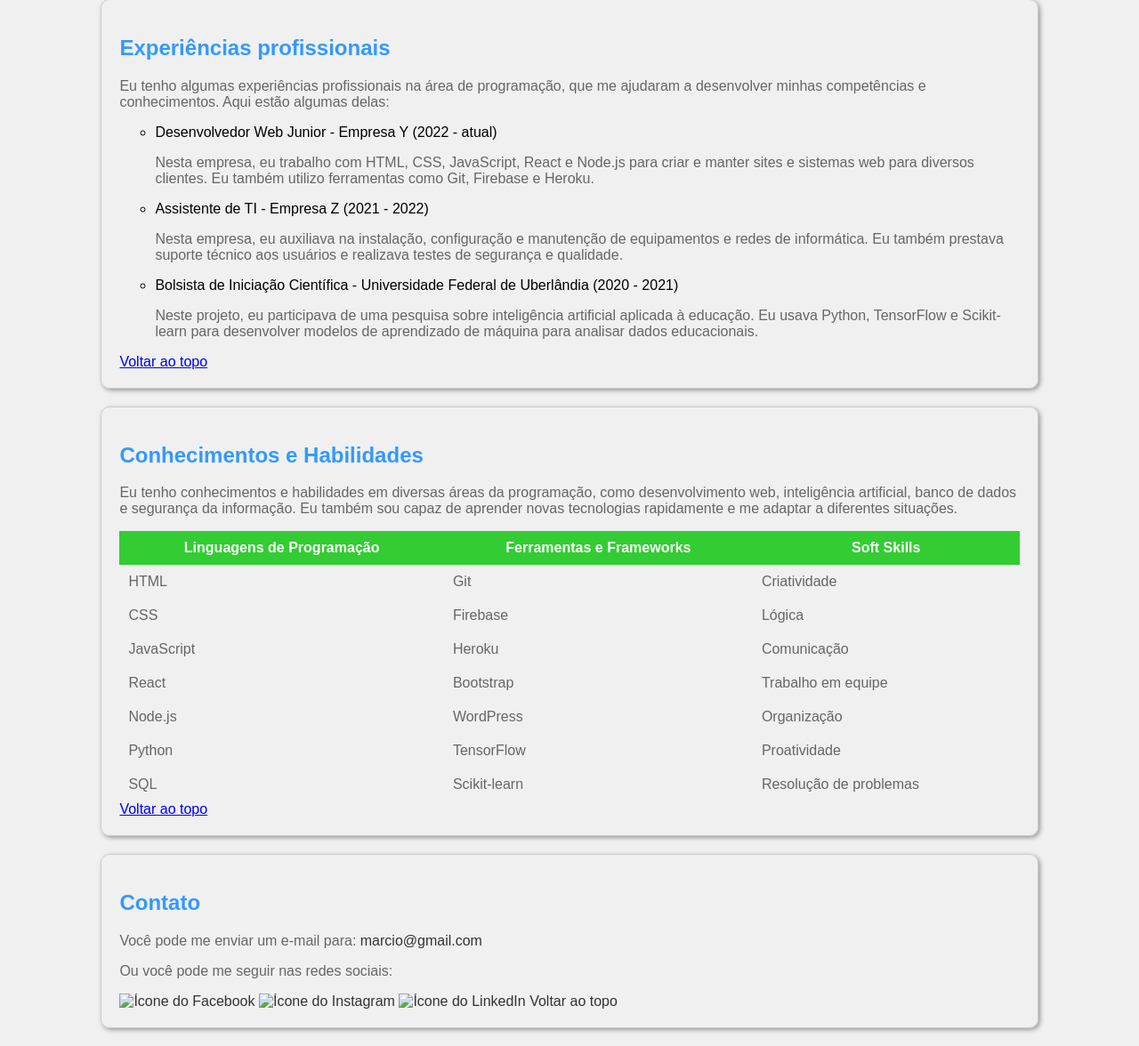
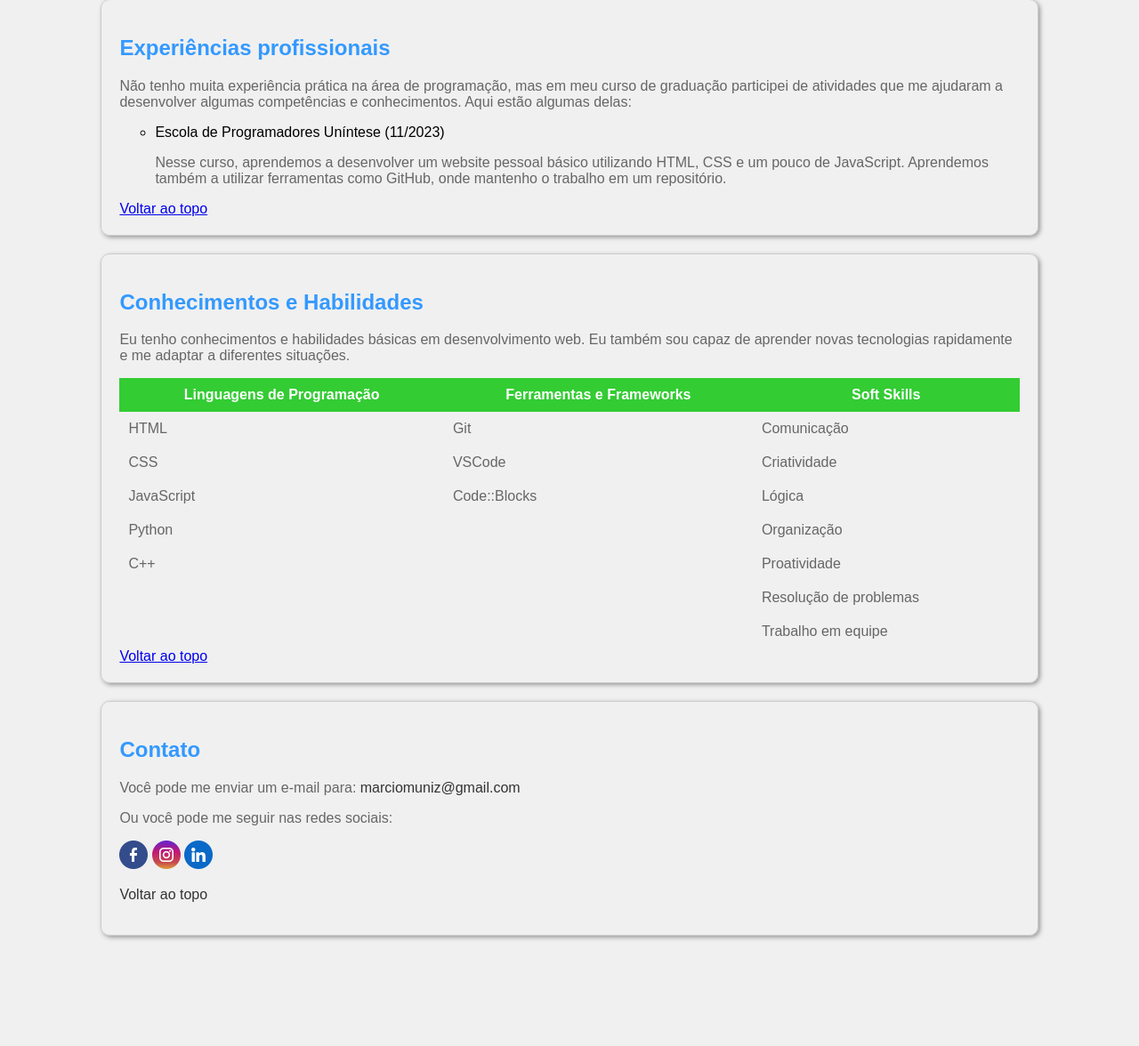
Before and after one commit to marciomunitz/escola-de-programadores, a plain HTML site: page index.html in a window 1280 px wide. Shown: the part 321-1497 px from the top of the page at 89% size. After the commit the page ends 1393 px from the top, so only its background shows below. Drawn offline with Linux system fonts and the light colour scheme.

Commit message:
Melhoria nos textos e imagens

```diff
--- a/index.html
+++ b/index.html
@@ -18,7 +18,7 @@
         <section>
             <div class="menuPrincipal">
                 <a href="https://melhoreseusresultados.com.br">
-                    <img width="50px" height="50px" src="img/free.png" alt="Logo da Escola de Programadores Uníntese"></a>
+                    <img width="50px" height="50px" src="img/logotipo.png" alt="Logo da Escola de Programadores Uníntese"></a>
                 <div class="menuPrincipalBotoes">
                     <a class="botaoMenuPrincipal" href="#sobreMim">Sobre mim</a>
                     <a class="botaoMenuPrincipal" href="#curriculo">Currículo</a>
@@ -31,7 +31,7 @@
         <section>
             <div id="sobreMim" class="container-sobreMim">
                 <h1>Marcio Muniz</h1>
-                <p>Olá, meu nome é Marcio e eu sou um aluno da Escola de Programadores Uníntese. Eu tenho 25 anos e moro em Uberlândia, Minas Gerais. Eu sou apaixonado por tecnologia e estou sempre buscando aprender novas habilidades e ferramentas para desenvolver soluções criativas e inovadoras. Meu objetivo é me tornar um profissional qualificado e reconhecido na área de programação.</p>
+                <p>Olá, meu nome é Marcio e eu sou um aluno do curso de Análise e Desenvolvimento de Sistemas da Faculdade Uníntese. Eu tenho 45 anos e moro em Uberlândia, Minas Gerais. Sou apaixonado por tecnologia e estou sempre buscando aprender novas habilidades e ferramentas para desenvolver soluções criativas e inovadoras. Meu objetivo é me tornar um profissional qualificado na área de programação.</p>
             <a href="#topo">Voltar ao topo</a>
             </div>
         </section>
@@ -39,14 +39,11 @@
         <section>
             <div id="curriculo" class="container-curriculo">
                 <h1>Experiências profissionais</h1>
-                <p>Eu tenho algumas experiências profissionais na área de programação, que me ajudaram a desenvolver minhas competências e conhecimentos. Aqui estão algumas delas:</p>
+                <p>Não tenho muita experiência prática na área de programação, mas em meu curso de graduação participei de atividades que me ajudaram a desenvolver algumas competências e conhecimentos. Aqui estão algumas delas:</p>
                 <ul>
-                    <li>Desenvolvedor Web Junior - Empresa Y (2022 - atual)</li>
-                    <p>Nesta empresa, eu trabalho com HTML, CSS, JavaScript, React e Node.js para criar e manter sites e sistemas web para diversos clientes. Eu também utilizo ferramentas como Git, Firebase e Heroku.</p>
-                    <li>Assistente de TI - Empresa Z (2021 - 2022)</li>
-                    <p>Nesta empresa, eu auxiliava na instalação, configuração e manutenção de equipamentos e redes de informática. Eu também prestava suporte técnico aos usuários e realizava testes de segurança e qualidade.</p>
-                    <li>Bolsista de Iniciação Científica - Universidade Federal de Uberlândia (2020 - 2021)</li>
-                    <p>Neste projeto, eu participava de uma pesquisa sobre inteligência artificial aplicada à educação. Eu usava Python, TensorFlow e Scikit-learn para desenvolver modelos de aprendizado de máquina para analisar dados educacionais.</p>
+                    <li>Escola de Programadores Uníntese (11/2023)</li>
+                    <p>Nesse curso, aprendemos a desenvolver um website pessoal básico utilizando HTML, CSS e um pouco de JavaScript. Aprendemos também a utilizar ferramentas como GitHub, onde mantenho o trabalho em um repositório.</p>
+                    </p>
                 </ul>
                 <a href="#topo">Voltar ao topo</a>
             </div>
@@ -55,11 +52,9 @@
         <section>
             <div id="skills" class="container-skills">
                 <h1>Conhecimentos e Habilidades</h1>
-                <p>Eu tenho conhecimentos e habilidades em diversas áreas da programação, como desenvolvimento web, inteligência artificial, banco de dados e segurança da informação. Eu também sou capaz de aprender novas tecnologias rapidamente e me adaptar a diferentes situações.</p>
+                <p>Eu tenho conhecimentos e habilidades básicas em desenvolvimento web. Eu também sou capaz de aprender novas tecnologias rapidamente e me adaptar a diferentes situações.</p>
 
                 <!-- Aqui eu usei uma tabela para organizar as skills em categorias -->
-                <!-- Você pode alterar as cores, fontes e tamanhos no arquivo CSS -->
-                <!-- Você também pode adicionar ou remover skills conforme sua preferência -->
 
                 <table class="tabela-skills">
                     <!-- Cabeçalho da tabela -->
@@ -72,96 +67,68 @@
                     <tr>
                         <td>HTML</td>
                         <td>Git</td>
+                        <td>Comunicação</td>
+                    </tr>
+                    <tr>
+                        <td>CSS</td>
+                        <td>VSCode</td>
                         <td>Criatividade</td>
                     </tr>
                     <tr>
-                        <td>CSS</td>
-                        <td>Firebase</td>
+                        <td>JavaScript</td>
+                        <td>Code::Blocks</td>
                         <td>Lógica</td>
                     </tr>
                     <tr>
-                        <td>JavaScript</td>
-                        <td>Heroku</td>
-                        <td>Comunicação</td>
-                    </tr>
-                    <tr>
-                        <td>React</td>
-                        <td>Bootstrap</td>
-                        <td>Trabalho em equipe</td>
-                    </tr>
-                    <tr>
-                        <td>Node.js</td>
-                        <td>WordPress</td>
+                        <td>Python</td>
+                        <td></td>
                         <td>Organização</td>
                     </tr>
                     <tr>
-                        <td>Python</td>
-                        <td>TensorFlow</td>
+                        <td>C++</td>
+                        <td></td>
                         <td>Proatividade</td>
                     </tr>
                     <tr>
-                        <td>SQL</td>
-                        <td>Scikit-learn</td>
+                        <td></td>
+                        <td></td>
                         <td>Resolução de problemas</td>
                     </tr>
-
+                    <tr>
+                        <td></td>
+                        <td></td>
+                        <td>Trabalho em equipe</td>
+                    </tr>
                 </table>
                 <a href="#topo">Voltar ao topo</a>
             </div>
 
         </section>
 
-        <!-- Você pode usar ícones para representar as redes sociais -->
-        <!-- Você pode usar links para direcionar o usuário para as suas páginas nas redes sociais -->
-
         <section>
 
             <div id="contato" class="container-contato">
                 <h1>Contato</h1>
 
-                <!-- Opção de e-mail -->
-                <!-- Você pode usar um link mailto para abrir o aplicativo de e-mail padrão do usuário -->
-                <!-- Você pode especificar o destinatário, o assunto e o corpo da mensagem no link -->
-
                 <p>Você pode me enviar um e-mail para:
-                    <a href="mailto:marcio@gmail.com?subject=Contato%20pelo%20portifólio&body=Olá,%20Marcio,%20eu%20vi%20seu%20portifólio%20e%20gostaria%20de%20entrar%20em%20contato%20com%20você.">marcio@gmail.com
+                    <a href="mailto:marciomuniz@gmail.com?subject=Contato%20pelo%20portifólio&body=Olá,%20Marcio,%20eu%20vi%20seu%20portifólio%20e%20gostaria%20de%20entrar%20em%20contato%20com%20você.">marciomuniz@gmail.com
                     </a></p>
 
-                <!-- Opções de redes sociais -->
-                <!-- Você pode usar ícones para representar as redes sociais -->
-                <!-- Você pode usar links para direcionar o usuário para as suas páginas nas redes sociais -->
-
                 <p>Ou você pode me seguir nas redes sociais:</p>
-
-                <!-- Ícone do Facebook -->
-                <!-- Você pode usar a tag img para inserir uma imagem do ícone do Facebook -->
-                <!-- Você pode usar a tag a para criar um link para a sua página no Facebook -->
-
                 <a href="https://www.facebook.com/marcio.muniz.123456">
-                    <img src="img/facebook.png" alt="Ícone do Facebook" width="50px" height="50px">
+                    <img src="img/facebook.png" alt="Ícone do Facebook" width="32px" height="32px">
                 </a>
-
-                <!-- Ícone do Instagram -->
-                <!-- Você pode usar a tag img para inserir uma imagem do ícone do Instagram -->
-                <!-- Você pode usar a tag a para criar um link para o seu perfil no Instagram -->
-
                 <a href="https://www.instagram.com/marcio.muniz">
-                    <img src="img/instagram.png" alt="Ícone do Instagram" width="50px" height="50px">
+                    <img src="img/instagram.png" alt="Ícone do Instagram" width="32px" height="32px">
                 </a>
-
-                <!-- Ícone do LinkedIn -->
-                <!-- Você pode usar a tag img para inserir uma imagem do ícone do LinkedIn -->
-                <!-- Você pode usar a tag a para criar um link para o seu perfil no LinkedIn -->
-
                 <a href="https://www.linkedin.com/in/marcio-muniz">
-                    <img src="img/linkedin.png" alt="Ícone do LinkedIn" width="50px" height="50px">
+                    <img src="img/linkedin.png" alt="Ícone do LinkedIn" width="32px" height="32px">
                 </a>
-            <a href="#topo">Voltar ao topo</a>
+            <p><a href="#topo">Voltar ao topo</a></p>
             </div>
 
         </section>
 
-
     </body>
 
 </html>
--- a/style.css
+++ b/style.css
@@ -100,22 +100,18 @@ body {
 
 .container-contato a {
     text-decoration: none;
-    color: #333; /* Alterei a cor do link para preto */
+    color: #333;
 }
 
 .container-contato a:hover {
     text-decoration: underline; /* Adicionei um sublinhado ao passar o mouse sobre o link */
 }
 
-/* Aqui eu adicionei alguns destaques no texto e cores em tons suaves */
-
-/* Destaquei o nome do aluno em negrito e em azul claro */
 .container-sobreMim h1, .container-curriculo h1, .container-skills h1, .container-contato h1 {
     font-weight: bold; /* Negrito */
     color: #3399ff; /* Azul claro */
 }
 
-/* Destaquei as categorias das skills em negrito e em verde claro */
 .tabela-skills th {
     font-weight: bold; /* Negrito */
     background-color: #33cc33; /* Verde claro */
```
Also changed, not shown: img/facebook.png (added), img/free.png (deleted), img/instagram.png (added), img/linkedin.png (added), img/logotipo.png (added).
